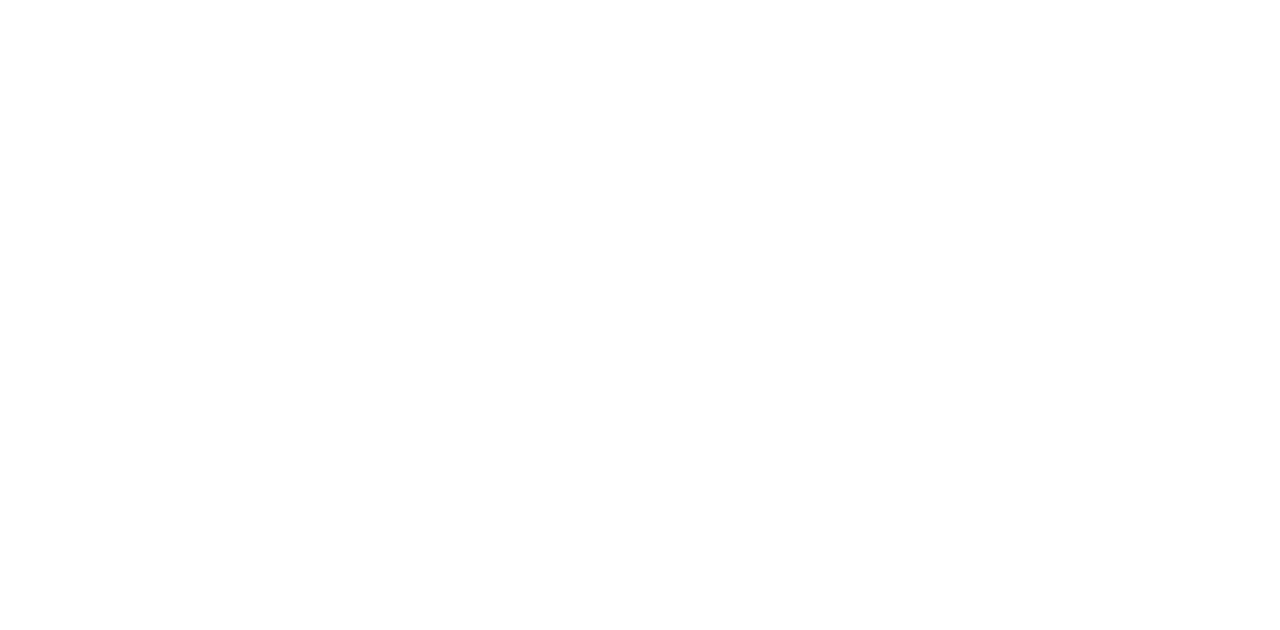
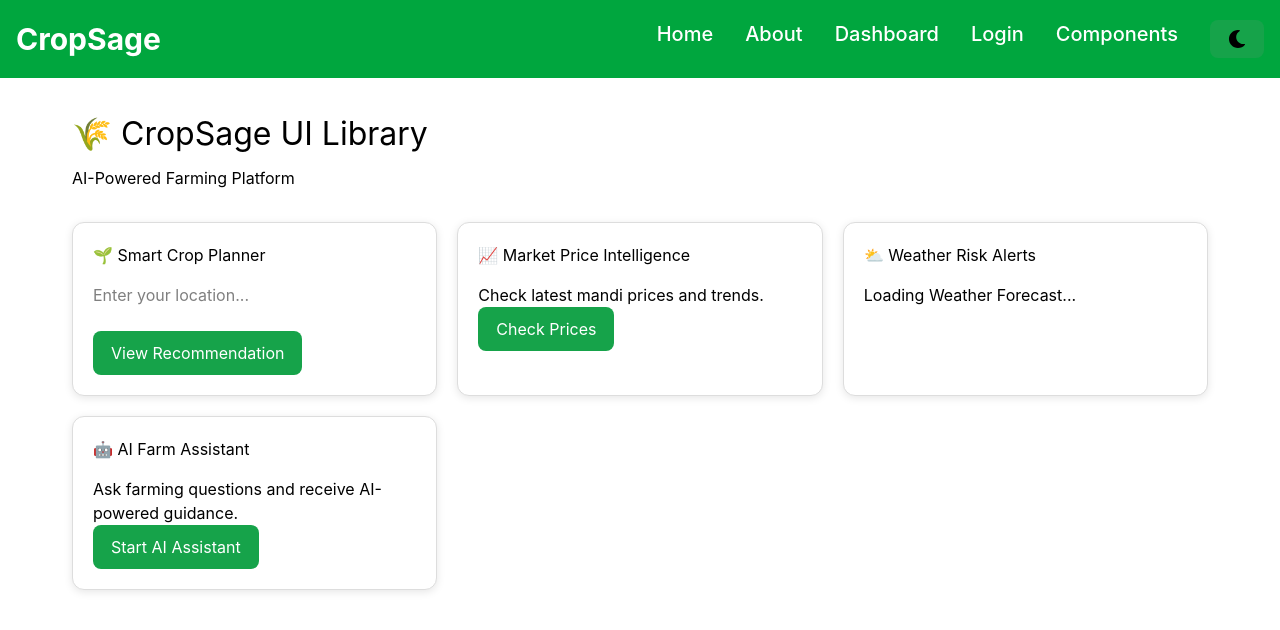
Before and after one commit to viv-techcode/CropSage, a React app in the folder frontend/: page /components in a window 1280 px wide. Before the commit this address had no page. Shown: the top 630 px of the page. Built offline with nearby package versions, Linux system fonts and the light colour scheme; the HTML template or start-up script is replaced by a standard one.

Commit message:
feat: implement reusable UI component library and showcase page

```diff
--- a/frontend/src/App.jsx
+++ b/frontend/src/App.jsx
@@ -4,6 +4,7 @@
 import About from "./pages/About";
 import Dashboard from "./pages/Dashboard";
 import Login from "./pages/Login";
+import ComponentDemo from "./pages/ComponentDemo";
 
 function App() {
   return (
@@ -13,6 +14,7 @@
         <Route path="/about" element={<About />} />
         <Route path="/dashboard" element={<Dashboard />} />
         <Route path="/login" element={<Login />} />
+        <Route path="/components" element={<ComponentDemo />} />
       </Routes>
     </BrowserRouter>
   );
--- a/frontend/src/components/Navbar.jsx
+++ b/frontend/src/components/Navbar.jsx
@@ -16,6 +16,7 @@
         <Link to="/about">About</Link>
         <Link to="/dashboard">Dashboard</Link>
         <Link to="/login">Login</Link>
+        <Link to="/components">Components</Link>
 
         <button
   onClick={toggleTheme}
--- /dev/null
+++ b/frontend/src/components/ui/Button.jsx
@@ -0,0 +1,13 @@
+/**
+ * Button Component
+ */
+
+const Button = ({ children, onClick, type = "button" }) => {
+  return (
+    <button type={type} onClick={onClick}>
+      {children}
+    </button>
+  );
+};
+
+export default Button;
--- /dev/null
+++ b/frontend/src/components/ui/Input.jsx
@@ -0,0 +1,15 @@
+/**
+ * Input Component
+ */
+
+const Input = ({ placeholder, value, onChange }) => {
+  return (
+    <input
+      placeholder={placeholder}
+      value={value}
+      onChange={onChange}
+    />
+  );
+};
+
+export default Input;
--- /dev/null
+++ b/frontend/src/components/ui/Loader.jsx
@@ -0,0 +1,13 @@
+/**
+ * Loader Component
+ */
+
+const Loader = () => {
+  return (
+    <div>
+      Loading Weather Forecast...
+    </div>
+  );
+};
+
+export default Loader;
--- /dev/null
+++ b/frontend/src/components/ui/Modal.jsx
@@ -0,0 +1,24 @@
+/**
+ * Modal Component
+ * @param {boolean} isOpen
+ * @param {function} onClose
+ * @param {ReactNode} children
+ */
+
+const Modal = ({ isOpen, onClose, children }) => {
+  if (!isOpen) return null;
+
+  return (
+    <div className="modal-overlay">
+      <div className="modal">
+        {children}
+
+        <button onClick={onClose}>
+          Close
+        </button>
+      </div>
+    </div>
+  );
+};
+
+export default Modal;
--- /dev/null
+++ b/frontend/src/components/ui/Toast.jsx
@@ -0,0 +1,20 @@
+/**
+ * Toast Component
+ * @param {string} message
+ */
+
+const Toast = ({ message }) => {
+  return (
+    <div
+      style={{
+        marginTop: "20px",
+        padding: "10px",
+        borderRadius: "8px",
+      }}
+    >
+      ✓ {message}
+    </div>
+  );
+};
+
+export default Toast;
--- /dev/null
+++ b/frontend/src/components/ui/index.js
@@ -0,0 +1,5 @@
+export { default as Button } from "./Button";
+export { default as Input } from "./Input";
+export { default as Modal } from "./Modal";
+export { default as Toast } from "./Toast";
+export { default as Loader } from "./Loader";
--- a/frontend/src/index.css
+++ b/frontend/src/index.css
@@ -11,3 +11,90 @@
   color: white;
   min-height: 100vh;
 }
+
+.modal-overlay {
+  position: fixed;
+  top: 0;
+  left: 0;
+  width: 100%;
+  height: 100%;
+  background: rgba(0, 0, 0, 0.5);
+
+  display: flex;
+  justify-content: center;
+  align-items: center;
+}
+
+.modal {
+  background: var(--card-bg, white);
+  color: var(--text-color, black);
+  padding: 20px;
+  border-radius: 10px;
+  min-width: 300px;
+  text-align: center;
+}
+
+
+.modal button {
+  background: #4caf50;
+  color: white;
+  border: none;
+  padding: 8px 16px;
+  border-radius: 5px;
+  cursor: pointer;
+}
+.demo-container {
+  padding: 2rem;
+  max-width: 1200px;
+  margin: auto;
+}
+
+.demo-container h1 {
+  font-size: 2rem;
+  margin-bottom: 0.5rem;
+}
+
+.demo-grid {
+  display: grid;
+  grid-template-columns: repeat(auto-fit, minmax(280px, 1fr));
+  gap: 20px;
+  margin-top: 2rem;
+}
+
+.demo-card {
+  padding: 20px;
+  border-radius: 12px;
+  border: 1px solid #ddd;
+  box-shadow: 0 2px 8px rgba(0,0,0,0.1);
+}
+
+.light .demo-card {
+  background: white;
+  color: black;
+}
+
+.dark .demo-card {
+  background: #1f2937;
+  color: white;
+}
+
+.demo-card h3 {
+  margin-bottom: 1rem;
+}
+
+button {
+  padding: 10px 18px;
+  border: none;
+  border-radius: 8px;
+  cursor: pointer;
+}
+
+.light button {
+  background: #16a34a;
+  color: white;
+}
+
+.dark button {
+  background: #22c55e;
+  color: white;
+}
--- /dev/null
+++ b/frontend/src/pages/ComponentDemo.jsx
@@ -0,0 +1,103 @@
+import { useState } from "react";
+import Navbar from "../components/Navbar";
+
+import {
+  Button,
+  Input,
+  Modal,
+  Toast,
+  Loader,
+} from "../components/ui";
+
+const ComponentDemo = () => {
+  const [open, setOpen] = useState(false);
+  const [showToast, setShowToast] = useState(false);
+
+  return (
+    <>
+      <Navbar />
+
+      <div className="demo-container">
+        <h1>🌾 CropSage UI Library</h1>
+        <p>AI-Powered Farming Platform</p>
+
+        <div className="demo-grid">
+          <div className="demo-card">
+            <h3>🌱 Smart Crop Planner</h3>
+
+            <Input placeholder="Enter your location..." />
+
+            <br />
+            <br />
+
+            <Button onClick={() => setOpen(true)}>
+              View Recommendation
+            </Button>
+          </div>
+
+          <div className="demo-card">
+            <h3>📈 Market Price Intelligence</h3>
+
+            <p>Check latest mandi prices and trends.</p>
+
+            <Button onClick={() => setShowToast(true)}>
+              Check Prices
+            </Button>
+          </div>
+
+          <div className="demo-card">
+            <h3>⛅ Weather Risk Alerts</h3>
+
+            <Loader />
+          </div>
+
+          <div className="demo-card">
+            <h3>🤖 AI Farm Assistant</h3>
+
+            <p>
+              Ask farming questions and receive AI-powered
+              guidance.
+            </p>
+
+            <Button>
+              Start AI Assistant
+            </Button>
+          </div>
+        </div>
+
+        <Modal
+          isOpen={open}
+          onClose={() => setOpen(false)}
+        >
+          <h2>Crop Recommendation</h2>
+
+          <p>
+            <strong>Crop:</strong> Wheat
+          </p>
+
+          <p>
+            <strong>Season:</strong> Rabi
+          </p>
+
+          <p>
+            <strong>Yield:</strong> High
+          </p>
+
+          <p>
+            <strong>Weather:</strong> Excellent
+          </p>
+
+          <p>
+            <strong>Profit:</strong> ₹72,000
+          </p>
+        </Modal>
+
+        {showToast && (
+          <Toast message="Latest mandi prices updated successfully!" />
+        )}
+      </div>
+    </>
+  );
+};
+
+export default ComponentDemo;
```
